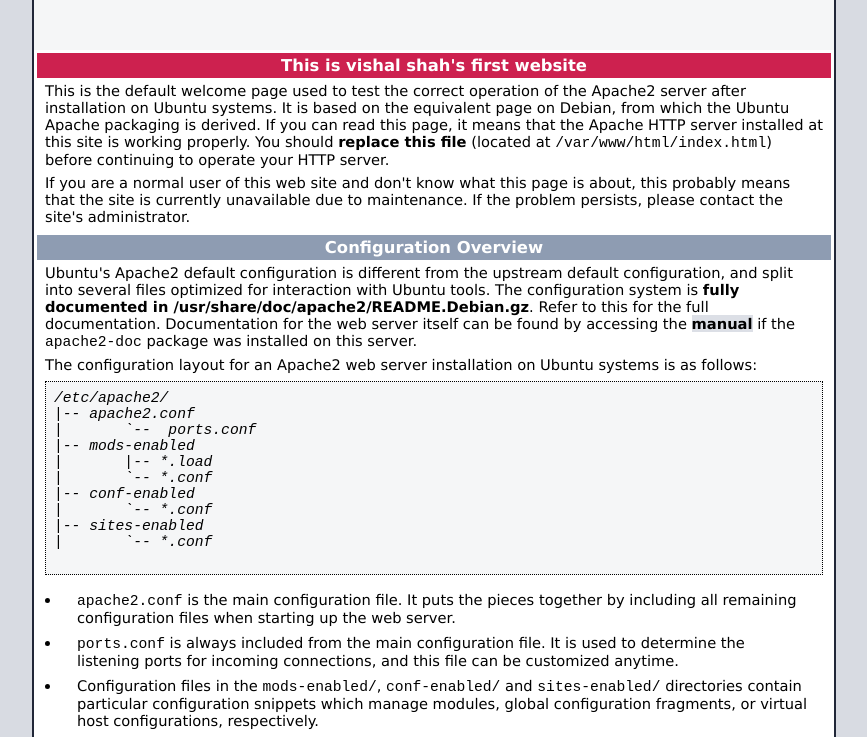
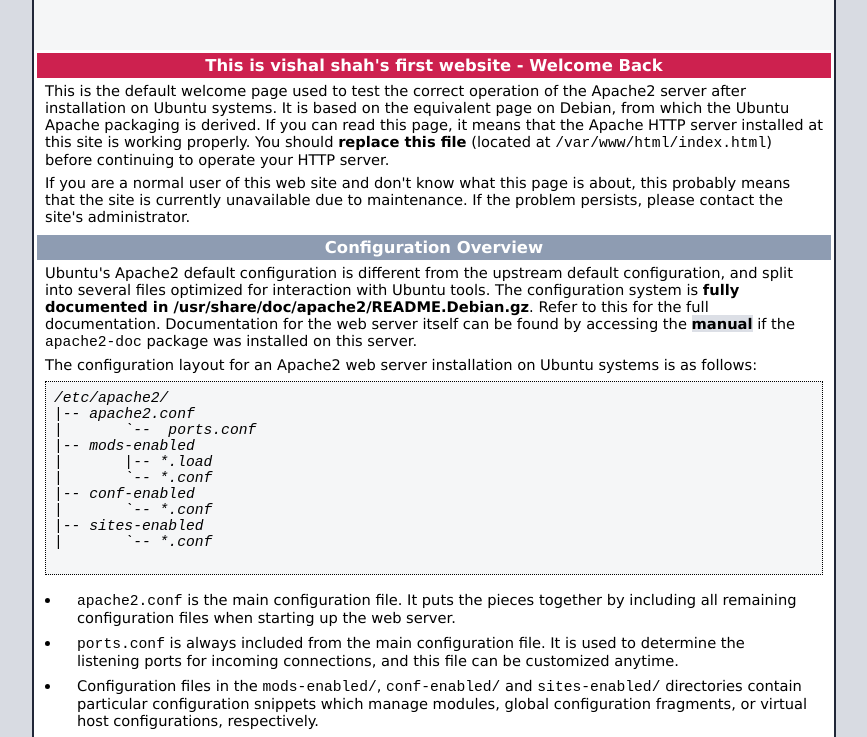
Before and after one commit to vishalshah1512/resume, a plain HTML site: page index.html in a window 1280 px wide. Shown: the part 57-794 px from the top of the page, without its empty margins (206-1073 px from the left). Drawn offline with Linux system fonts and the light colour scheme.

Commit message:
Welcome Back Text Updated

```diff
--- a/index.html
+++ b/index.html
@@ -221,7 +221,7 @@
 
         <div class="section_header section_header_red">
           <div id="about"></div>
-         This is vishal shah's first website
+         This is vishal shah's first website - Welcome Back
         </div>
         <div class="content_section_text">
           <p>
```
